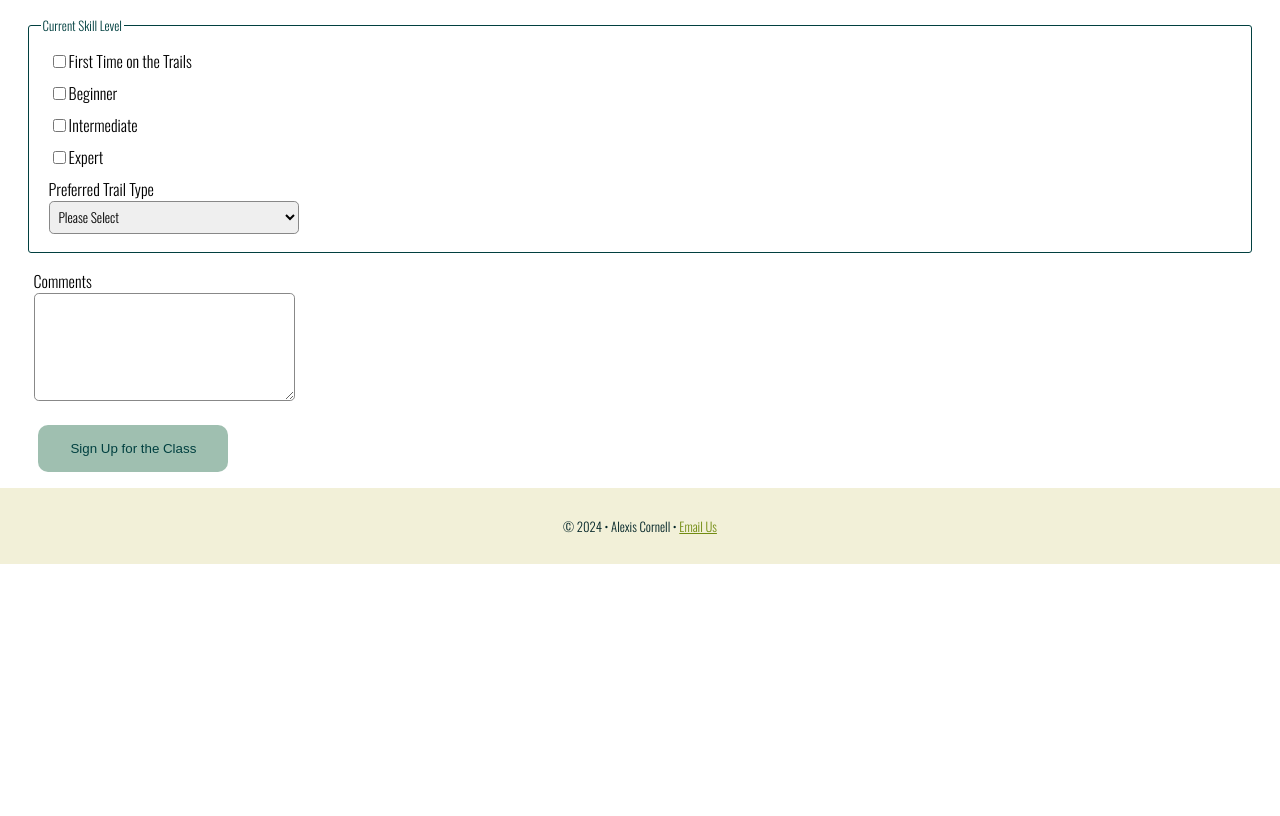
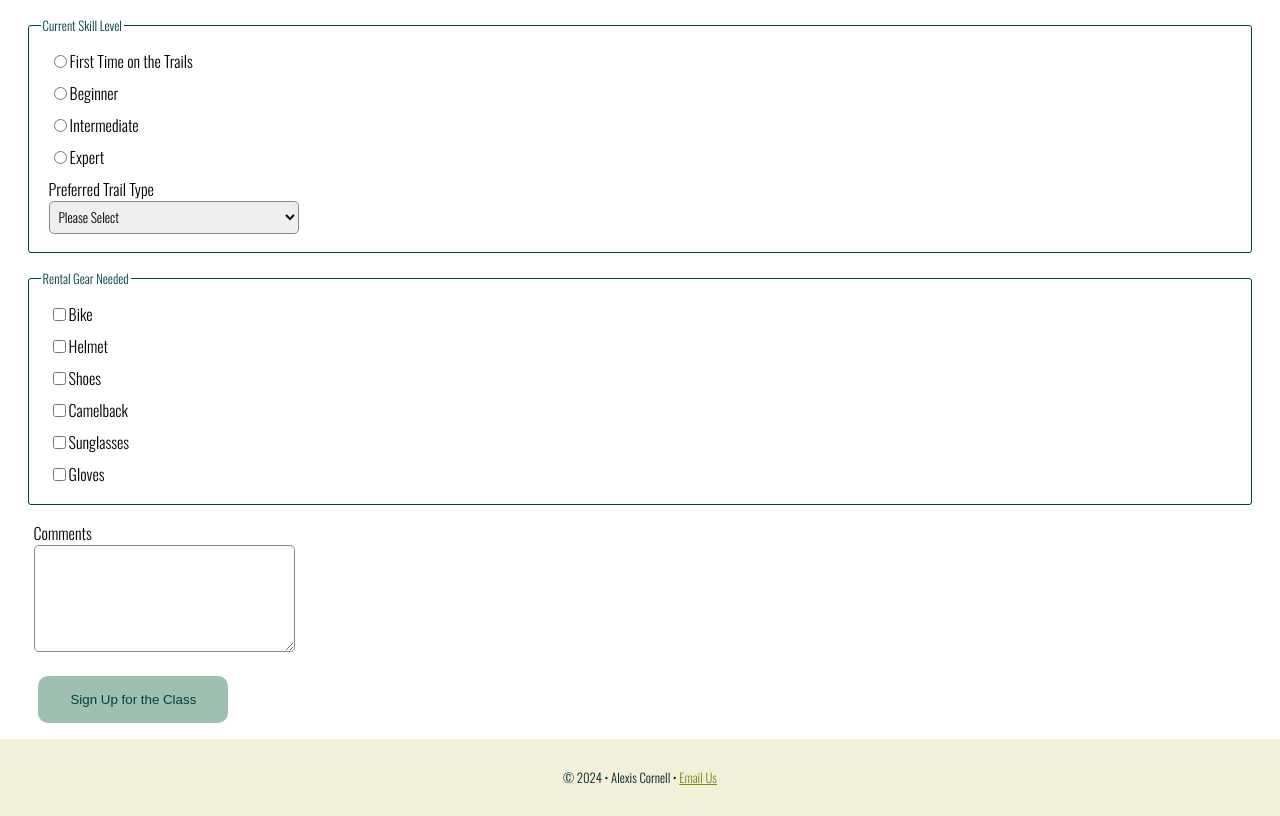
Before and after one commit to alexiscornell/dwdd1600, a plain HTML site: page 06form/skills.html in a window 1280 px wide. Shown: the part 1226-2042 px from the top of the page. Before the commit the page ends 1790 px from the top, so only its background shows below. Drawn offline with nearby package versions, Linux system fonts and the light colour scheme.

Commit message:
06 form update 2

```diff
--- a/06form/skills.html
+++ b/06form/skills.html
@@ -44,46 +44,56 @@
 
         <fieldset>
         <legend>Group Size</legend>
-        <label><input type="radio" name="method" value="small">Small (1-4 riders)</label>
-        <label><input type="radio" name="method" value="medium">Medium (5-10 riders) </label>
-        <label><input type="radio" name="method" value="large">Large (10 or more riders)</label>
+        <label><input type="radio" name="size" value="small">Small (1-4 riders)</label>
+        <label><input type="radio" name="size" value="medium">Medium (5-10 riders) </label>
+        <label><input type="radio" name="size" value="large">Large (10 or more riders)</label>
         </fieldset>
 
         <fieldset>
         <legend>Select a Day</legend>
-        <label><input type="radio" name="monday" value="Monday">Monday</label>
-        <label><input type="radio" name="tuesday" value="Tuesday">Tuesday</label>
-        <label><input type="radio" name="wednesday" value="Wednesday">Wednesday</label>
-        <label><input type="radio" name="thursday" value="Thursday">Thursday</label>
-        <label><input type="radio" name="friday" value="Friday">Friday</label>
-        <label><input type="radio" name="saturday" value="Saturday">Saturday</label>
+        <label><input type="radio" name="day" value="Monday">Monday</label>
+        <label><input type="radio" name="day" value="Tuesday">Tuesday</label>
+        <label><input type="radio" name="day" value="Wednesday">Wednesday</label>
+        <label><input type="radio" name="day" value="Thursday">Thursday</label>
+        <label><input type="radio" name="day" value="Friday">Friday</label>
+        <label><input type="radio" name="day" value="Saturday">Saturday</label>
         </fieldset>
 
         <fieldset>
         <legend>Select a Time</legend>
-        <label><input type="radio" name="8am" value="8 am">8 am</label>
-        <label><input type="radio" name="11am" value="11 am">11 am</label>
-        <label><input type="radio" name="1pm" value="1 pm">1 pm</label>
-        <label><input type="radio" name="4pm" value="4 pm">4 pm</label>
+        <label><input type="radio" name="time" value="8 am">8 am</label>
+        <label><input type="radio" name="time" value="11 am">11 am</label>
+        <label><input type="radio" name="time" value="1 pm">1 pm</label>
+        <label><input type="radio" name="time" value="4 pm">4 pm</label>
         </fieldset>
 
         <fieldset>
         <legend>Current Skill Level</legend>
-        <label><input type="checkbox" name="first" value="chosen">First Time on the Trails</label>
-        <label><input type="checkbox" name="beginner" value="chosen">Beginner</label>
-        <label><input type="checkbox" name="intermediate" value="chosen">Intermediate</label>
-        <label><input type="checkbox" name="expert" value="chosen">Expert</label>
+        <label><input type="radio" name="level" value="first">First Time on the Trails</label>
+        <label><input type="radio" name="level" value="beginner">Beginner</label>
+        <label><input type="radio" name="level" value="intermediate">Intermediate</label>
+        <label><input type="radio" name="level" value="expert">Expert</label>
 
         <label>Preferred Trail Type
         <select name="time">
         <option value="none">Please Select</option>
-        <option value="morning">Downhill</option>
-        <option value="noon">Uphill</option>
-        <option value="afternoon">Enduro</option>
-        <option value="evening">Technical</option>
+        <option value="downhill">Downhill</option>
+        <option value="uphill">Uphill</option>
+        <option value="enduro">Enduro</option>
+        <option value="technical">Technical</option>
         </select>
         </label>
 
+        </fieldset>
+
+        <fieldset>
+        <legend>Rental Gear Needed</legend>
+        <label><input type="checkbox" name="bike" value="bike">Bike</label>
+        <label><input type="checkbox" name="helmet" value="helmet">Helmet</label>
+        <label><input type="checkbox" name="shoes" value="shoes">Shoes</label>
+        <label><input type="checkbox" name="camelback" value="camelback">Camelback</label>
+        <label><input type="checkbox" name="sunglasses" value="sunglasses">Sunglasses</label>
+        <label><input type="checkbox" name="gloves" value="gloves">Gloves</label>
         </fieldset>
 
         <label>Comments
```
